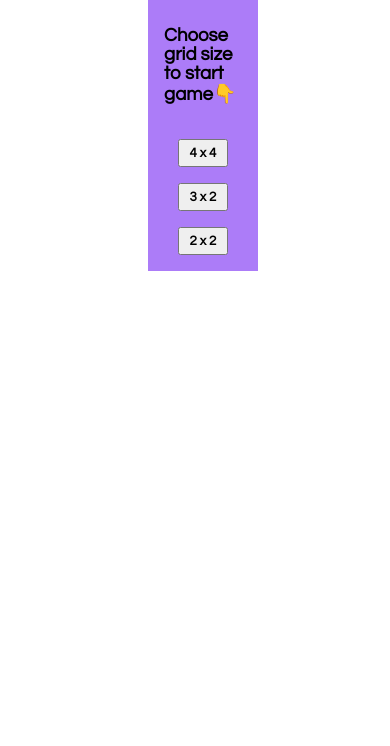
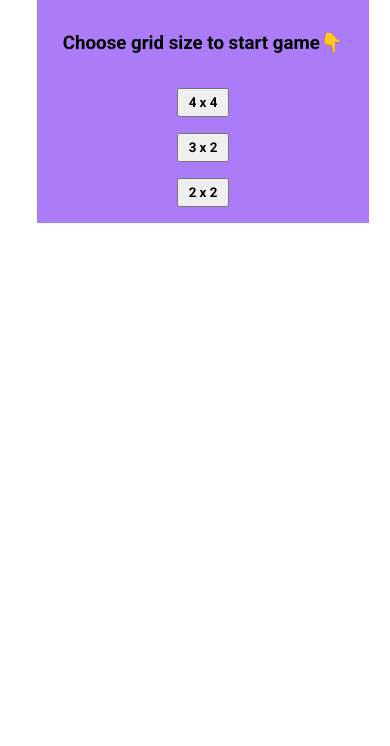
Before and after one commit to doe-base/Memory-game, a plain HTML site: page index.html in a window 390 px wide. Shown: the part 98-844 px from the top of the page. Drawn offline with Linux system fonts and the light colour scheme.

Commit message:
Fix a responsivness issue

```diff
--- a/style.css
+++ b/style.css
@@ -1,7 +1,7 @@
-@import url('https://fonts.googleapis.com/css2?family=Questrial&display=swap');
+@import url('https://fonts.googleapis.com/css2?family=Roboto:ital,wght@0,100;0,300;0,400;0,500;0,700;0,900;1,100;1,300;1,400;1,500;1,700;1,900&display=swap');
 
 body{
-    font-family: "Questrial", sans-serif;
+    font-family: "Roboto", sans-serif;
     width: 100%;
     display: flex;
     align-items: center;
@@ -9,7 +9,7 @@ body{
     flex-direction: column;
 }
 button{
-    font-family: "Questrial", sans-serif;
+    font-family: "Roboto", sans-serif;
 }
 section{
     width: fit-content;
@@ -69,7 +69,9 @@ section{
 /* game-option */
 
 #game-option{
-    width: 20%;
+    width: 90%;
+    max-width: 300px;
+    margin: 0 auto;
     padding: 1rem 1rem;
     background-color: rgb(172, 124, 248);
     display: flex;
@@ -85,7 +87,9 @@ section{
 }
 
 #game-ended{
-    width: 20%;
+    width: 90%;
+    max-width: 300px;
+    margin: 0 auto;
     padding: 0.5rem 1rem;
     background-color: rgb(172, 124, 248);
     display: flex;
```
